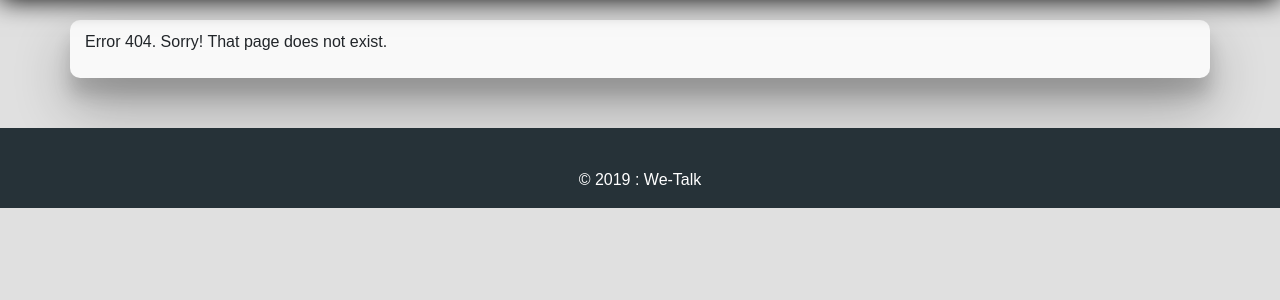
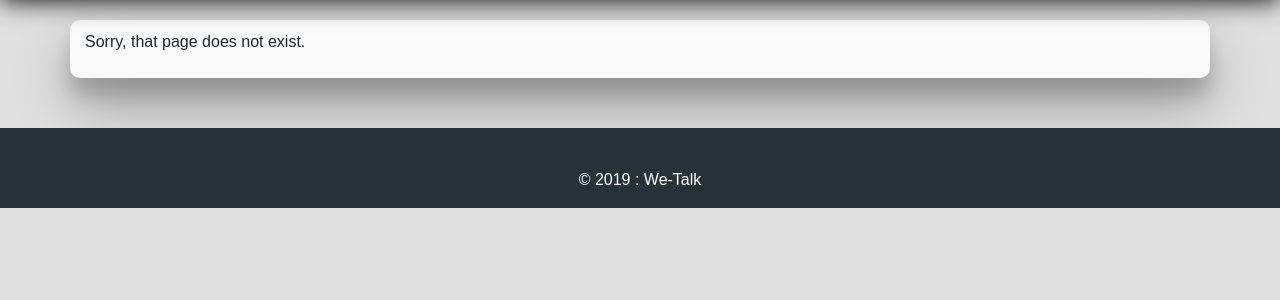
Before and after one commit to rajrajhans/wetalk, a Python web app: template templates/404.html in a window 1280 px wide. Shown: the part 80-380 px from the top of the page. Run offline with Jinja, Linux system fonts and the light colour scheme; the template is opened without the code that fills it, so the values that code supplies are empty; some libraries are stand-ins or nearby versions.

Commit message:
template changes

```diff
--- a/templates/404.html
+++ b/templates/404.html
@@ -1,2 +1,2 @@
 {% extends "layout.html" %}
-{% block content %} Error 404. Sorry! That page does not exist. <br> <br>{% endblock %}
+{% block content %}Sorry, that page does not exist. <br> <br>{% endblock %}
```
